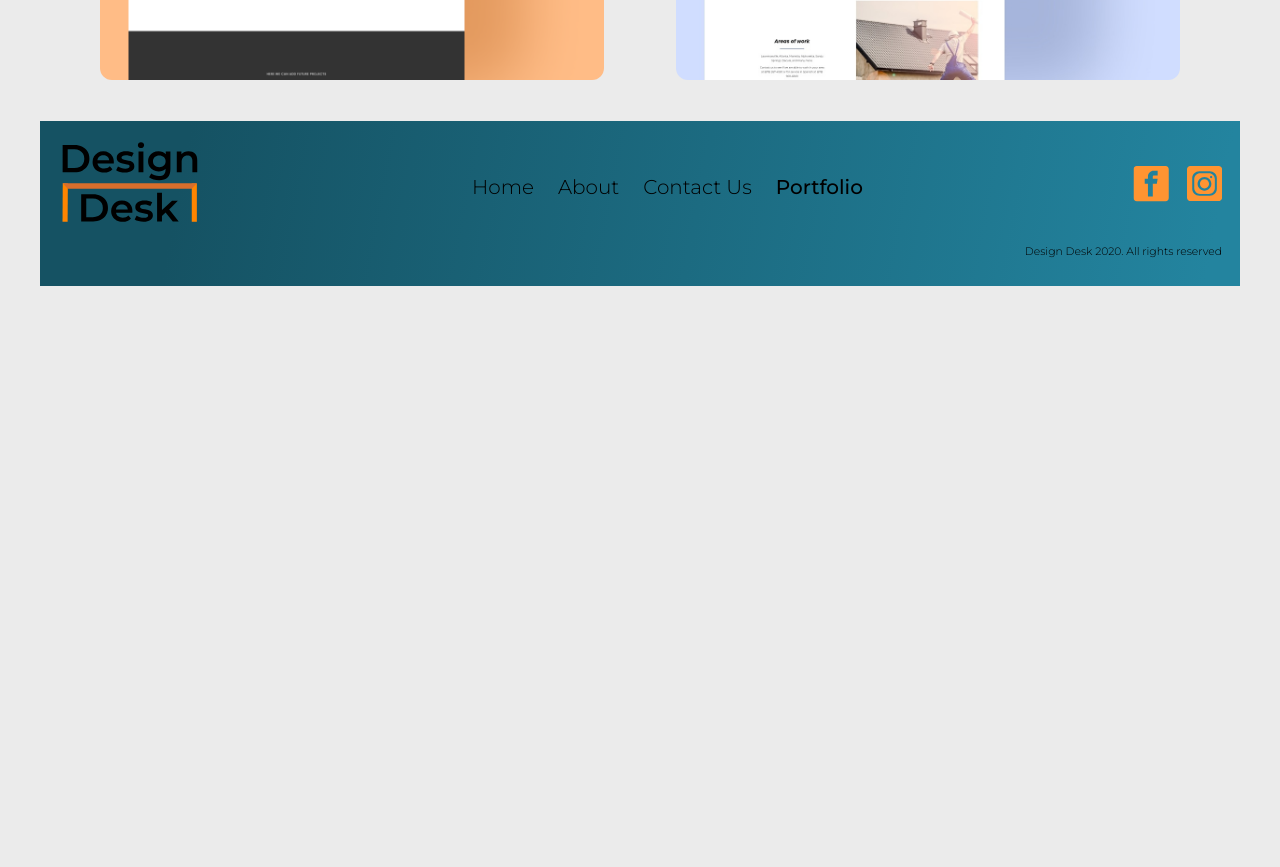
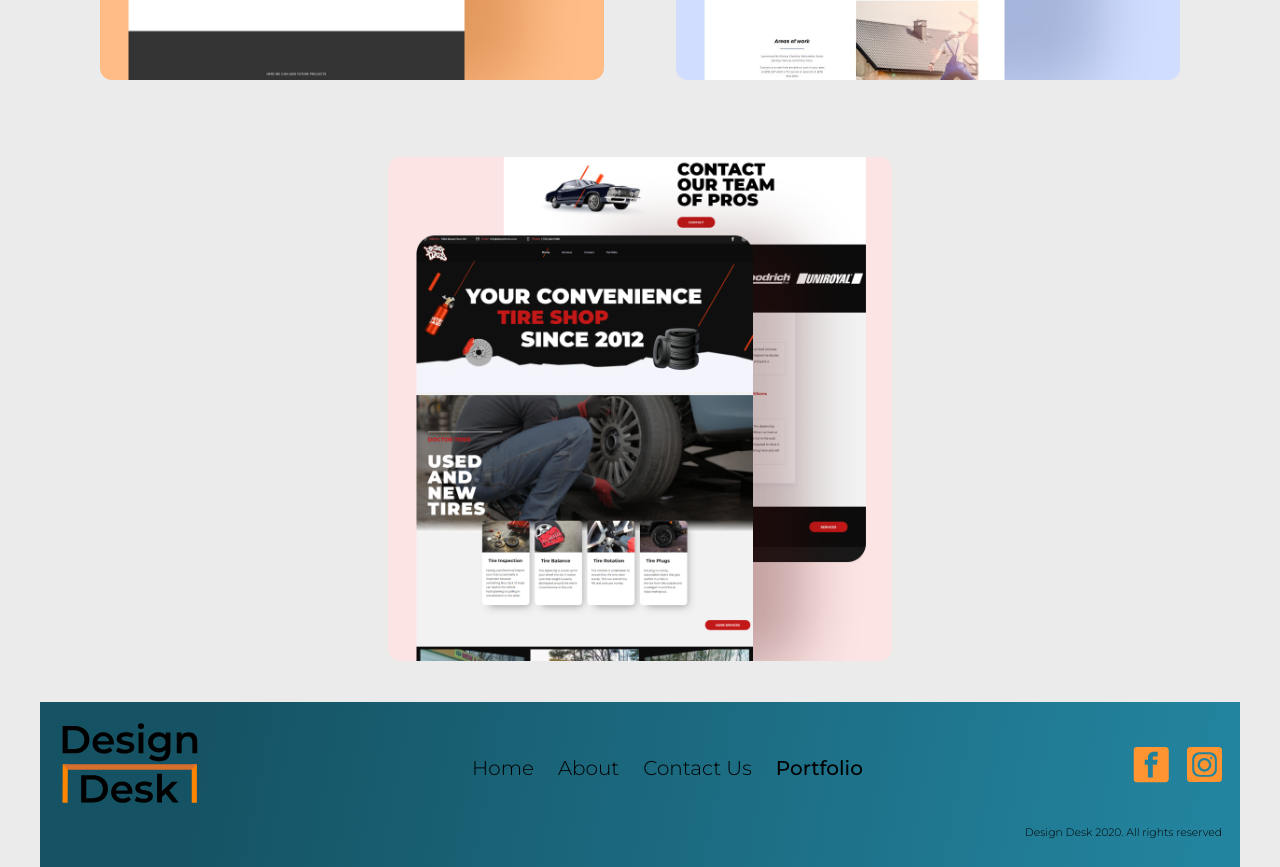
Before and after one commit to andresnew00/DesignDeskWebsite, a React (Create React App) app: page /portfolio in a window 1280 px wide. Shown: the part 1060-1927 px from the top of the page. Before the commit the page ends 1346 px from the top, so only its background shows below. Built offline with nearby package versions, Linux system fonts and the light colour scheme.

Commit message:
added new project to portfolio -doctor tires

```diff
--- a/src/components/PortfolioItem.js
+++ b/src/components/PortfolioItem.js
@@ -2,7 +2,7 @@ import React from "react";
 
 export default function PortfolioItem(props) {
   return (
-    <a className="portfolioItem-wrapper" href={props.link}>
+    <a className="portfolioItem-wrapper" href={props.link} target="_blank">
         <img src={props.image} alt={props.title}/>
     </a>
   );
--- a/src/components/PortfolioWebsites.js
+++ b/src/components/PortfolioWebsites.js
@@ -2,6 +2,7 @@ import React from 'react'
 import PortfolioItem from '../components/PortfolioItem'
 import instagramimg from "../assets/InstagramFrame.png";
 import instagramimg2 from "../assets/instagram-img2.jpg";
+import instagramimg3 from "../assets/doctortires.png";
 
 export default function PortfolioWebsites() {
     return (
@@ -9,6 +10,7 @@ export default function PortfolioWebsites() {
             {/* add new projects here by adding title, link and image to a new portfolioItem */}
             <PortfolioItem title="Sunshade Interiors" link={"https://sunshadeinteriors.com/"} image={instagramimg} />
             <PortfolioItem title="B&V Home Maintenance" link={"http://www.bandvhomemaintenance.com/"} image={instagramimg2} />
+            <PortfolioItem title="Doctor Tires" link={"https://doctortires.com/"} image={instagramimg3} />
         </div>
     )
 }
```
Also changed, not shown: src/assets/doctortires.png (added).
